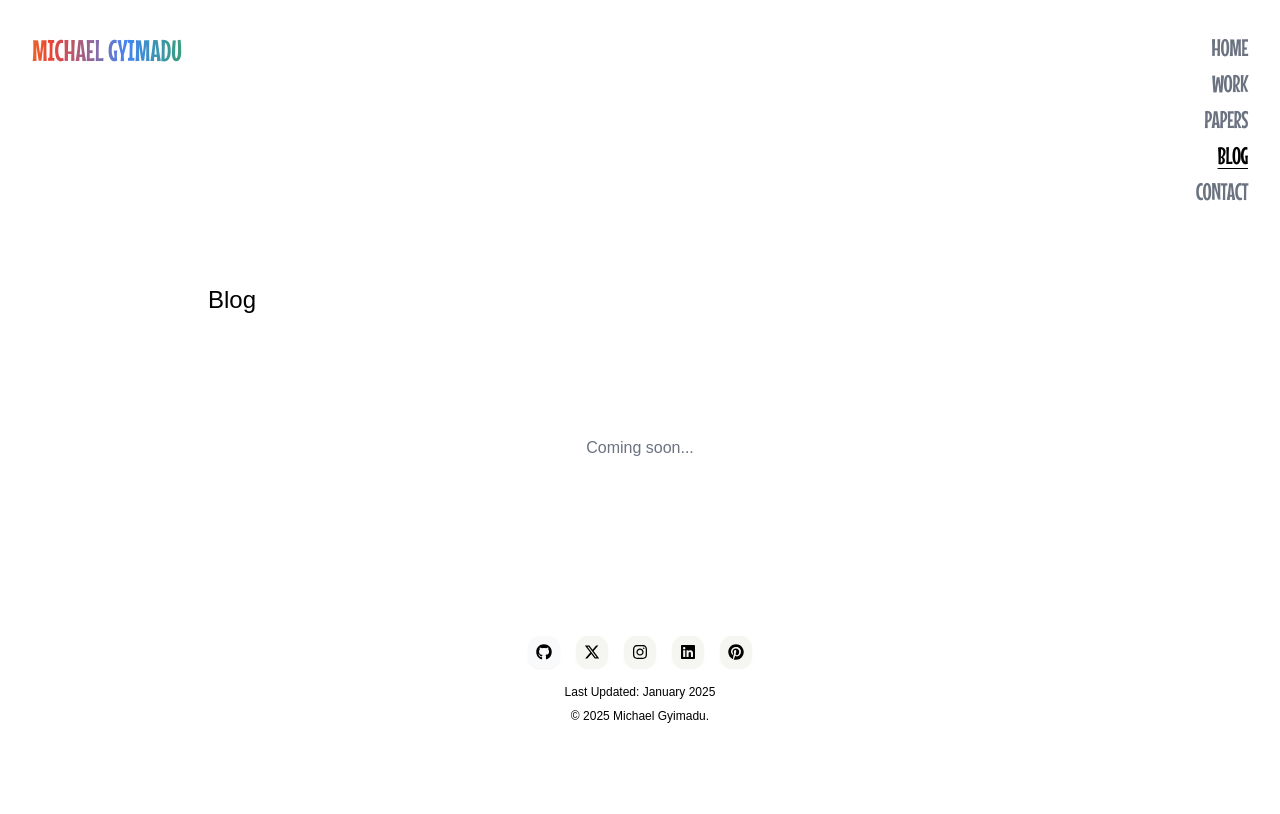
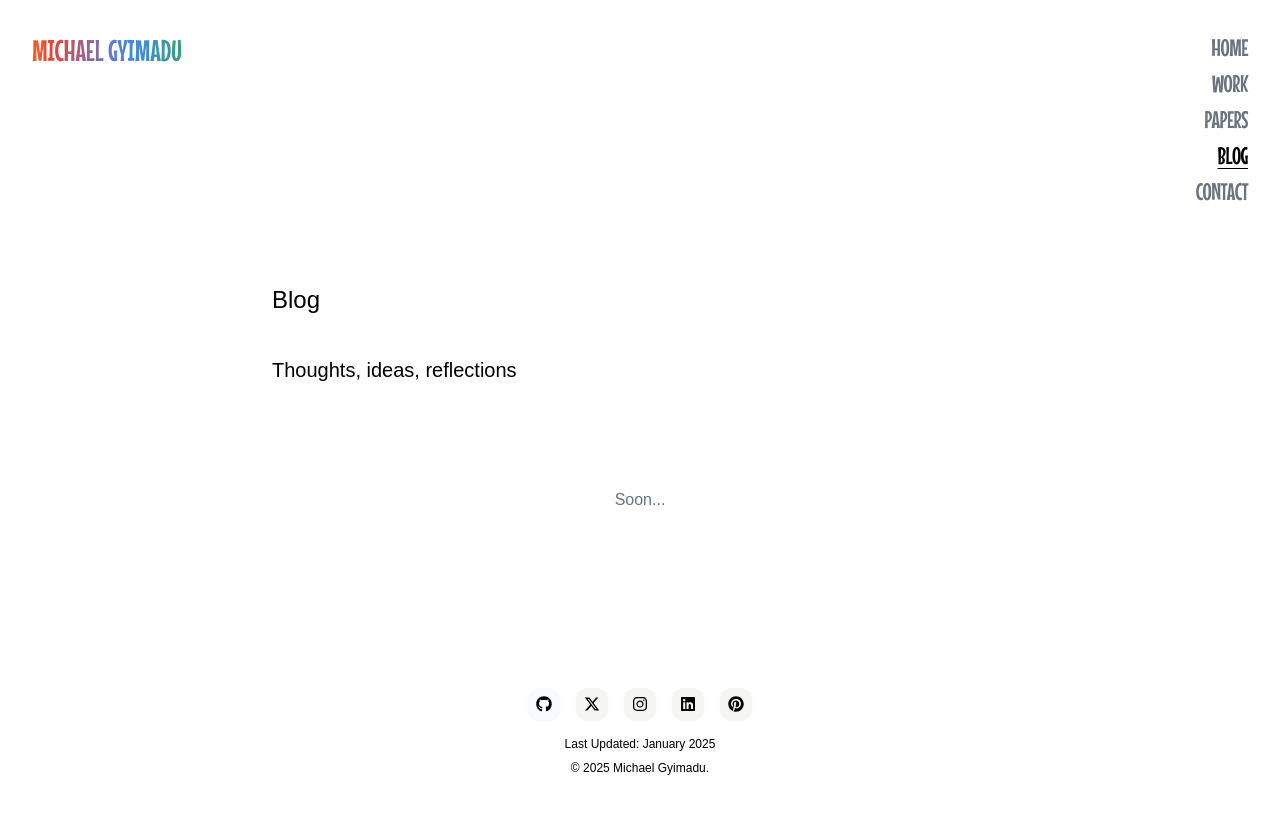
Before and after one commit to gyimadu/portfolio, a Next.js app: page /blog in a window 1280 px wide. Shown: the top 814 px of the page. Built offline with nearby package versions, Linux system fonts and the light colour scheme; a web font is replaced by a local one.

Commit message:
updated blog page

```diff
--- a/src/app/blog/page.tsx
+++ b/src/app/blog/page.tsx
@@ -7,13 +7,14 @@ export default function Blog() {
   return (
     <div className="min-h-screen bg-white">
       <Header />
-      <main className="max-w-4xl mx-auto px-4 py-16">
-        <div className="text-xl font-f1 font-medium sm:text-2xl lg:text-2xl text-black mb-10">Blog</div>
+      <main className="max-w-3xl mx-auto px-4 py-16">
+        <div className="text-2xl font-bold md::text-3xl text-black mb-10">Blog</div>
+        <div className="text-lg md:text-xl mb-6">Thoughts, ideas, reflections</div>
 
         <div className="space-y-16">
           {/* Blog posts will be added here */}
           <div className="text-gray-500 text-center py-20">
-            Coming soon...
+            Soon...
           </div>
         </div>
 
```
